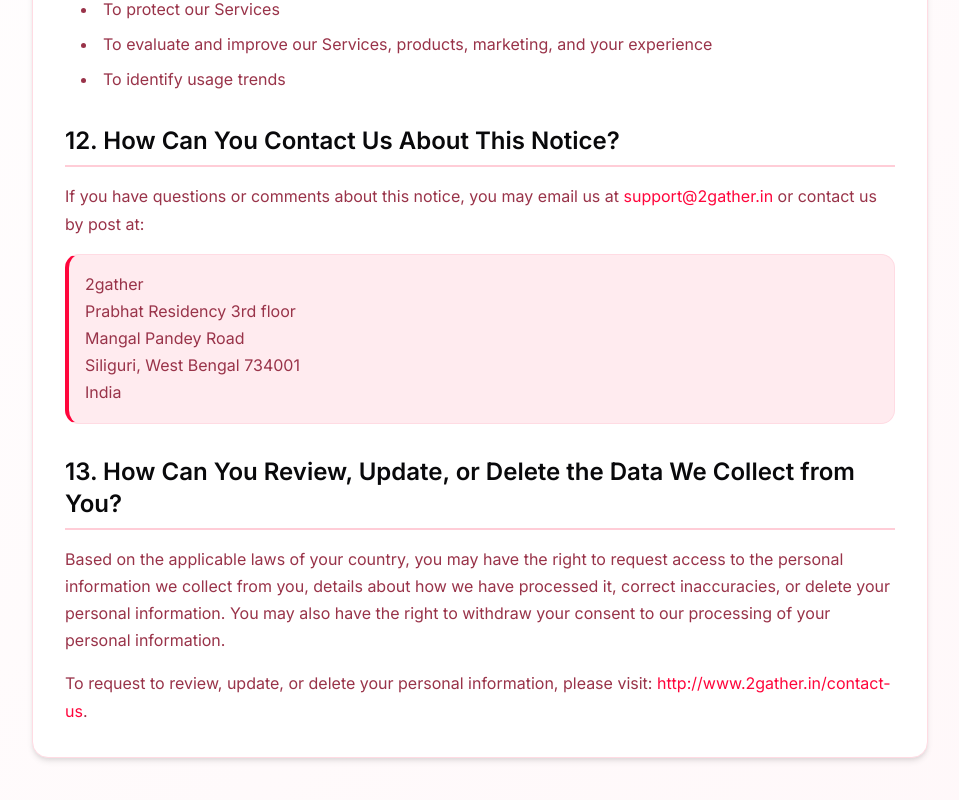
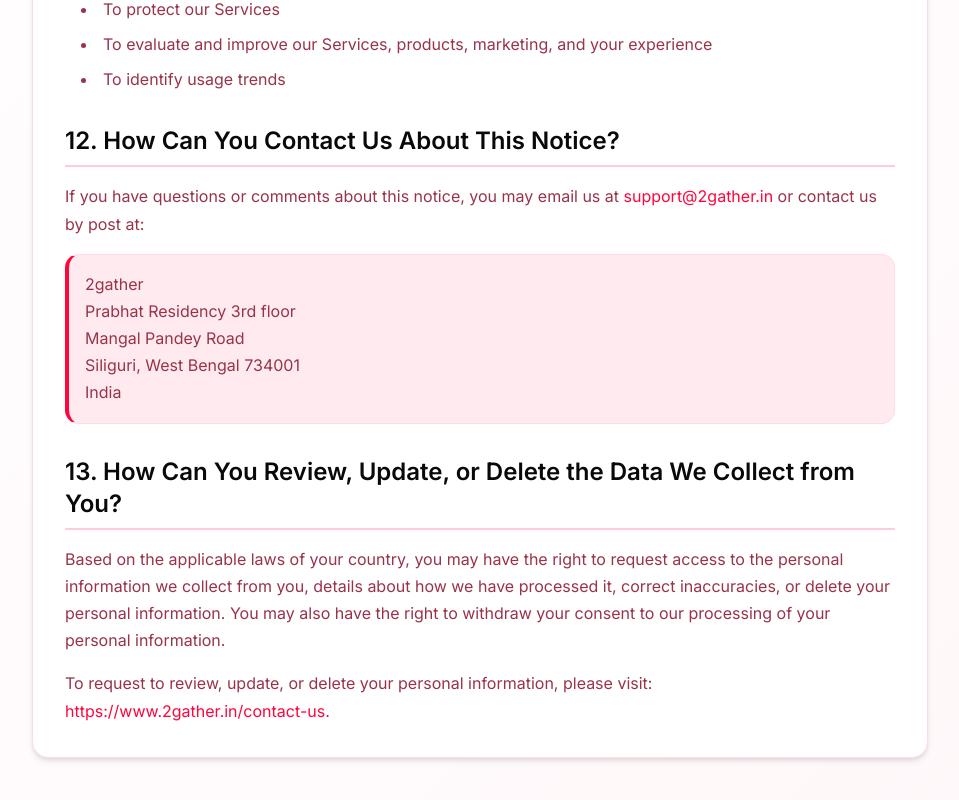
Before and after one commit to KeshavDev15/2gather.in, a Next.js app: page /privacy in a window 1280 px wide. Shown: the part 3434-4234 px from the top of the page, without its empty margins (160-1119 px from the left). Built offline with nearby package versions, Linux system fonts and the light colour scheme.

Commit message:
Update page.tsx in privacy
added https

```diff
--- a/src/app/privacy/page.tsx
+++ b/src/app/privacy/page.tsx
@@ -155,7 +155,7 @@
                   Based on the applicable laws of your country, you may have the right to request access to the personal information we collect from you, details about how we have processed it, correct inaccuracies, or delete your personal information. You may also have the right to withdraw your consent to our processing of your personal information.
                 </p>
                 <p>
-                  To request to review, update, or delete your personal information, please visit: <a href="/contact" className="legal-link">http://www.2gather.in/contact-us</a>.
+                  To request to review, update, or delete your personal information, please visit: <a href="/contact" className="legal-link">https://www.2gather.in/contact-us</a>.
                 </p>
               </div>
             </section>
```
